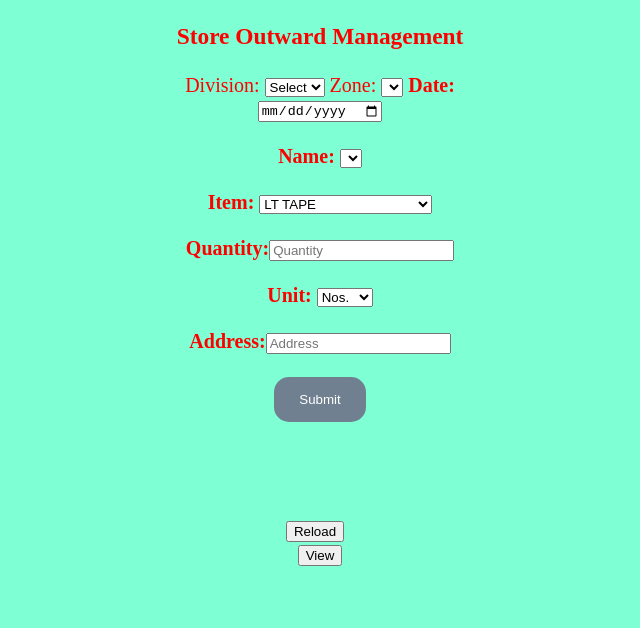
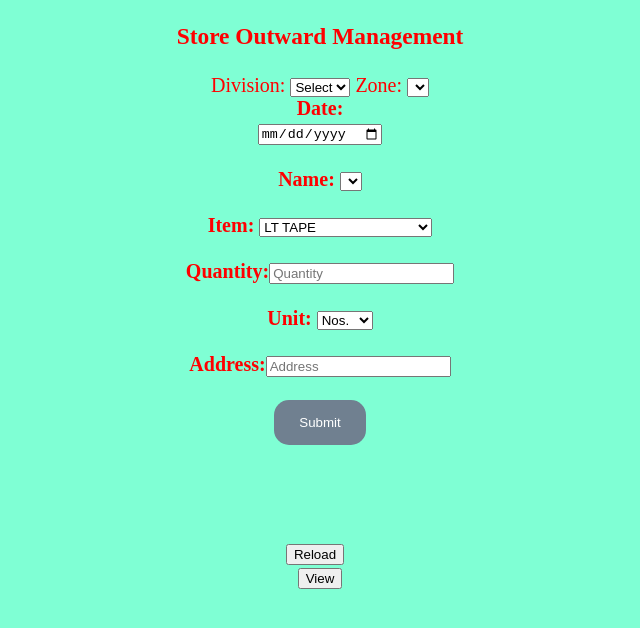
Before and after one commit to bablu2b/store-mgmt, a plain HTML site: page index.html in a window 1280 px wide. Shown: the whole page, without its empty margins (320-960 px from the left). Drawn offline with Linux system fonts and the light colour scheme.

Commit message:
Update index.html
Added break tag after sone select option.

```diff
--- a/index.html
+++ b/index.html
@@ -27,7 +27,7 @@ color: red;">
   </select>
 
   <label for="zone">Zone:</label>
-  <select id="zone"></select>
+  <select id="zone"></select><br>
         <label for="order_date"><b>Date:</b></label>
     <br/><input type="date" name="date" required><br>
     <br><b>Name:</b>
```
